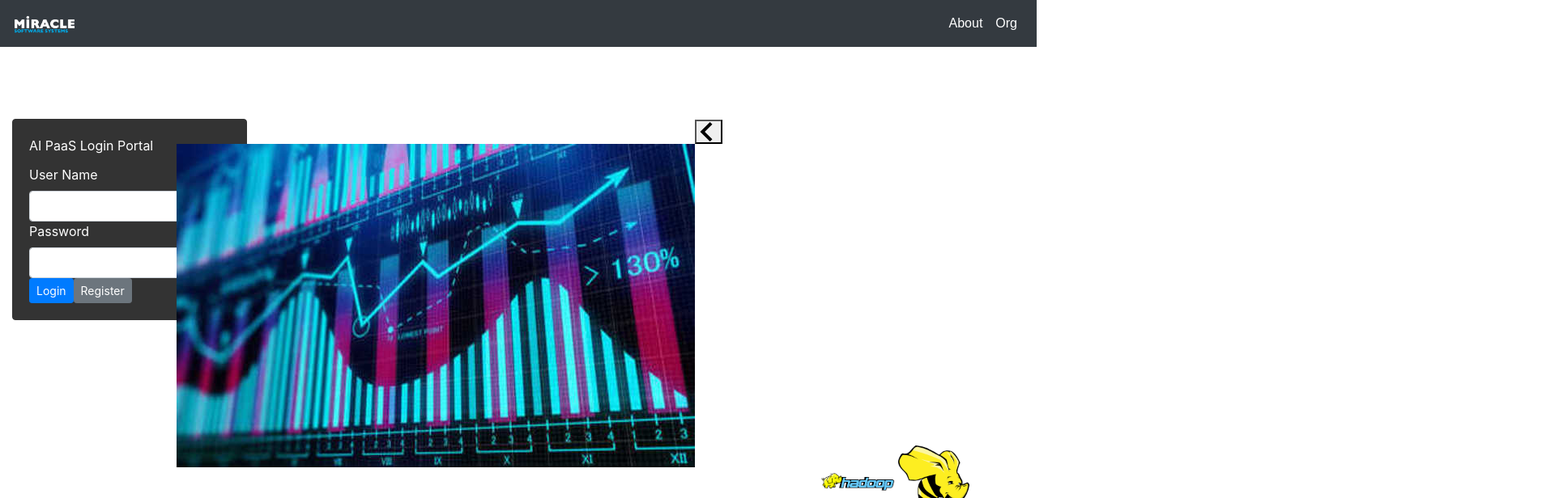
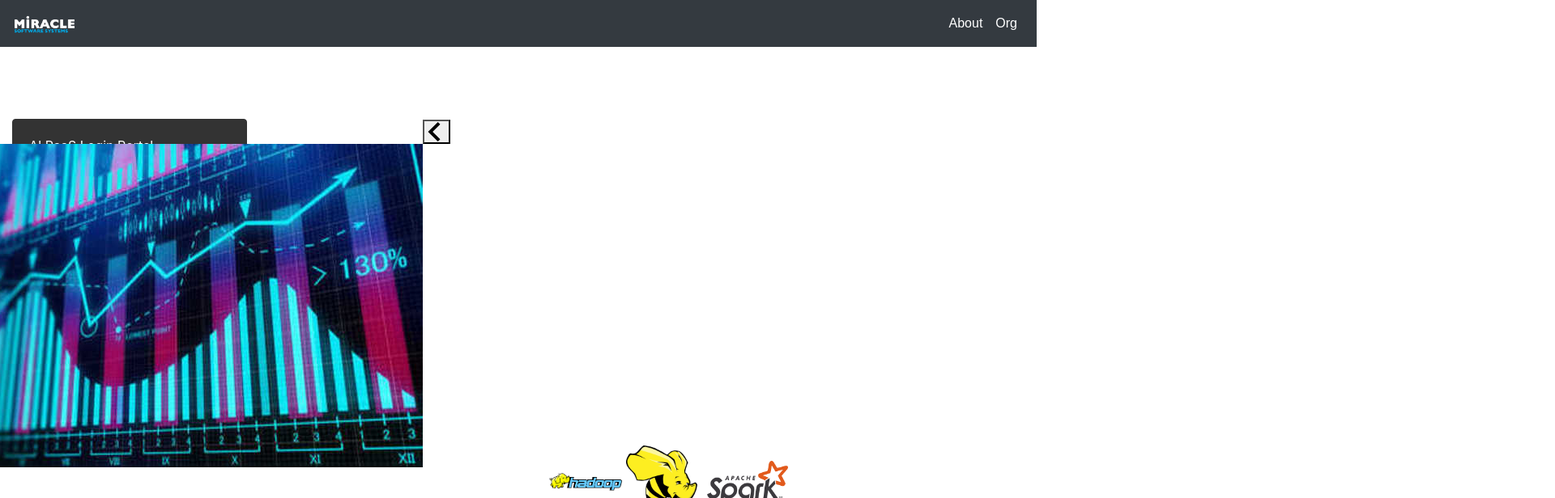
Before and after one commit to Karun27/AIPaaS, a React (Create React App) app: page / in a window 1280 px wide. Shown: the top 616 px of the page at 81% size, 1920 px wide, since content can reach past the window. Built offline with nearby package versions, Linux system fonts and the light colour scheme.

Commit message:
Fix container margin issue

```diff
--- a/src/Background.jsx
+++ b/src/Background.jsx
@@ -21,7 +21,7 @@ const properties = {
 
 const Background = () => {
   return (
-    <div class="pink">
+    <div >
 
       <table cellsSpacing="1">
         <tbody>
```
